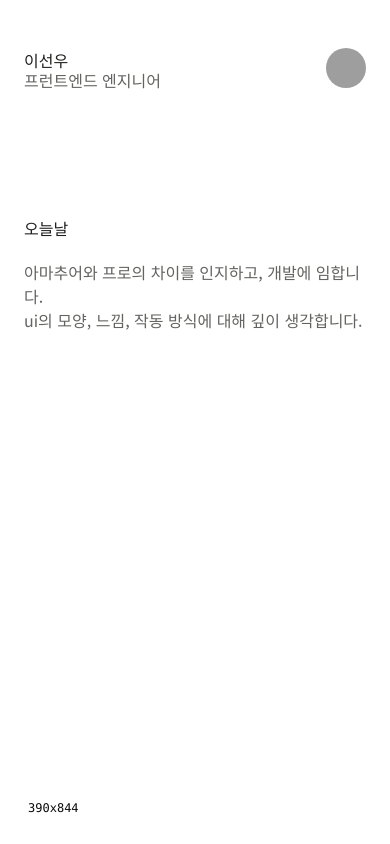
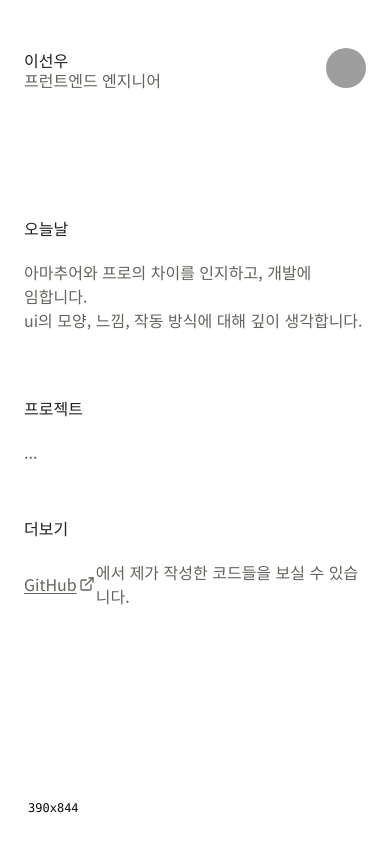
Before and after one commit to sunwoo0706/main, a Next.js app: page / in a window 390 px wide. Built offline with nearby package versions, Linux system fonts and the light colour scheme; grey boxes are pictures that could not be loaded.

Commit message:
feat: add about project section, more section

```diff
--- a/app/page.tsx
+++ b/app/page.tsx
@@ -1,9 +1,13 @@
 import { AboutToday } from "@/components/about-today"
+import { AboutMore } from "@/components/more"
+import { AboutProject } from "@/components/project"
 
 export default function IndexPage() {
   return (
     <main>
       <AboutToday />
+      <AboutProject />
+      <AboutMore />
     </main>
   )
 }
--- a/components/about-today.tsx
+++ b/components/about-today.tsx
@@ -1,10 +1,8 @@
 export function AboutToday() {
   return (
     <section>
-      <span className="mb-5 block font-medium text-gray-1100 sm:mb-4">
-        오늘날
-      </span>
-      <p className="text-gray-1000">
+      <h3 className="mb-5 block font-medium text-gray-1100 sm:mb-4">오늘날</h3>
+      <p className="break-keep text-gray-1000">
         아마추어와 프로의 차이를 인지하고, 개발에 임합니다.
         <br />
         ui의 모양, 느낌, 작동 방식에 대해 깊이 생각합니다.
--- /dev/null
+++ b/components/more.tsx
@@ -0,0 +1,22 @@
+import { siteConfig } from "@/config/site"
+
+import { Icons } from "./icons"
+
+export function AboutMore() {
+  return (
+    <section className="-mb-3 mt-16 sm:mt-32">
+      <h3 className="mb-5 block font-medium text-gray-1100 sm:mb-4">더보기</h3>
+      <span className="flex items-center gap-px text-gray-1000">
+        <a
+          className="flex items-center gap-0.5 underline decoration-1 underline-offset-2 transition"
+          href={siteConfig.links.github}
+          target="_blank"
+          rel="noreferrer"
+        >
+          GitHub <Icons.externalLink size={16} />
+        </a>{" "}
+        에서 제가 작성한 코드들을 보실 수 있습니다.
+      </span>
+    </section>
+  )
+}
--- /dev/null
+++ b/components/project.tsx
@@ -0,0 +1,27 @@
+export function AboutProject() {
+  return (
+    <section className="-mb-3 mt-16 sm:mt-32">
+      <h3 className="mb-5 block font-medium text-gray-1100 sm:mb-4">
+        프로젝트
+      </h3>
+      <div className="flex flex-col gap-7 sm:gap-4">
+        {/* <SectionCard
+          title="이제 부터"
+          description="프로젝트는 이제부터 할게요"
+          link="https://example.com"
+        />
+        <SectionCard
+          title="이제 부터"
+          description="프로젝트는 이제부터 할게요"
+          link="https://example.com"
+        />
+        <SectionCard
+          title="이제 부터"
+          description="프로젝트는 이제부터 할게요"
+          link="https://example.com"
+        /> */}
+        <span className="text-gray-1000">...</span>
+      </div>
+    </section>
+  )
+}
--- /dev/null
+++ b/components/section-card.tsx
@@ -0,0 +1,19 @@
+interface SectionCardProps {
+  title: string
+  description: string
+  link: string
+}
+
+export function SectionCard({ title, description, link }: SectionCardProps) {
+  return (
+    <a
+      href={link}
+      className="dark:hover:bg-gray-200 -mx-3 flex flex-col rounded-md px-3 no-underline transition ease-in-out hover:bg-[#F5F4F4] sm:py-3"
+      target="_blank"
+      rel="noreferrer"
+    >
+      <span>{title}</span>
+      <span className="text-gray-1100">{description}</span>
+    </a>
+  )
+}
--- a/config/site.ts
+++ b/config/site.ts
@@ -3,4 +3,7 @@ export type SiteConfig = typeof siteConfig
 export const siteConfig = {
   name: "Sunwoo Lee",
   description: "Don't be lazy",
+  links: {
+    github: "https://github.com/sunwoo0706",
+  },
 }
```
Also changed, not shown: components/icons.tsx (+8 -1 lines).
